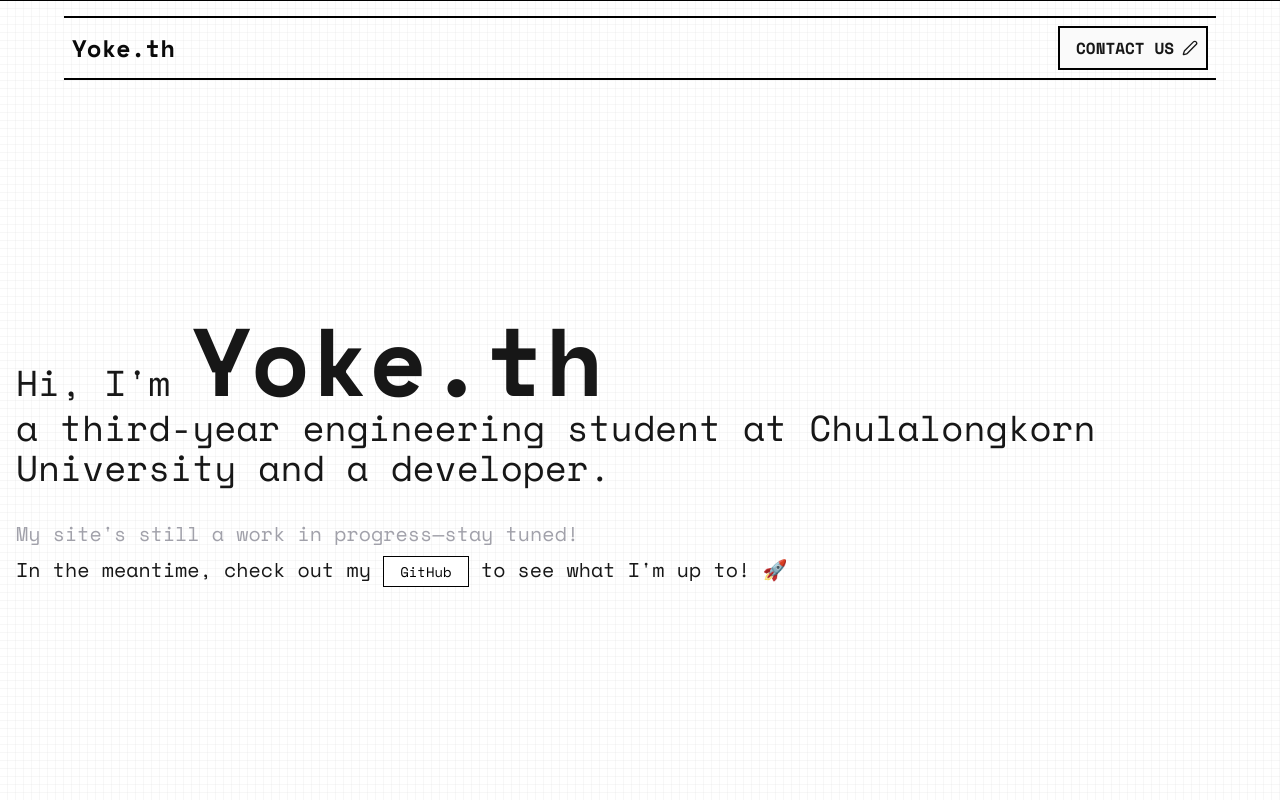
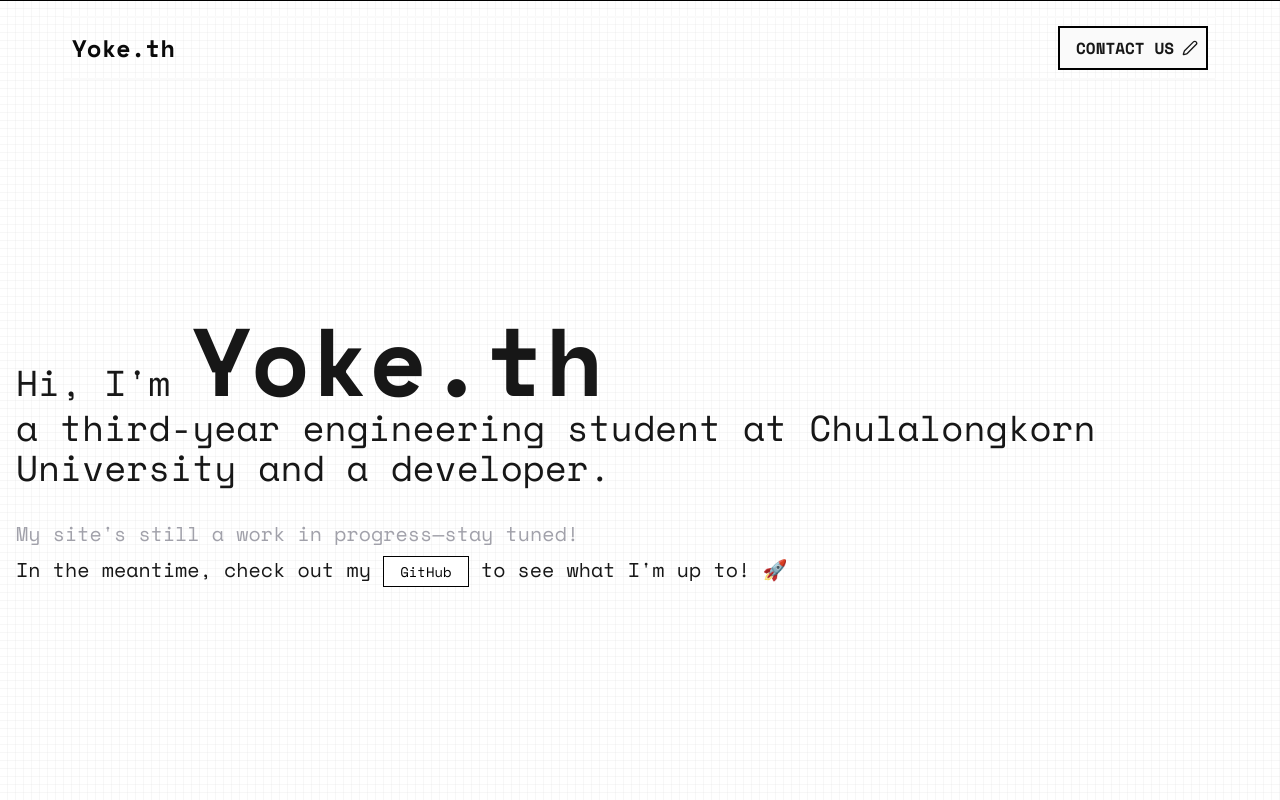
Before and after one commit to yokeTH/yoke-th-me, a Next.js app: page / in a window 1280 px wide. Shown: the top 800 px of the page. Built offline with nearby package versions, Linux system fonts and the light colour scheme.

Commit message:
feat: update Navbar component to use Tailwind classes for line styling

```diff
--- a/src/components/nav/nav.tsx
+++ b/src/components/nav/nav.tsx
@@ -3,11 +3,6 @@ import { Logo } from './logo';
 import { Menu } from './Menu';
 import * as motion from 'motion/react-client';
 import React from 'react';
-
-const lineStyle: React.CSSProperties = {
-  height: '2px',
-  background: 'black',
-};
 
 export function Navbar() {
   return (
@@ -20,7 +15,7 @@ export function Navbar() {
             transition={{
               duration: 1,
             }}
-            style={lineStyle}
+            className="bg-primary-foreground h-[2px]"
           />
         </div>
         <div className="flex justify-between p-2 items-center">
@@ -40,7 +35,7 @@ export function Navbar() {
           transition={{
             duration: 1,
           }}
-          style={lineStyle}
+          className="bg-primary-foreground h-[2px]"
         />
       </div>
     </nav>
```
